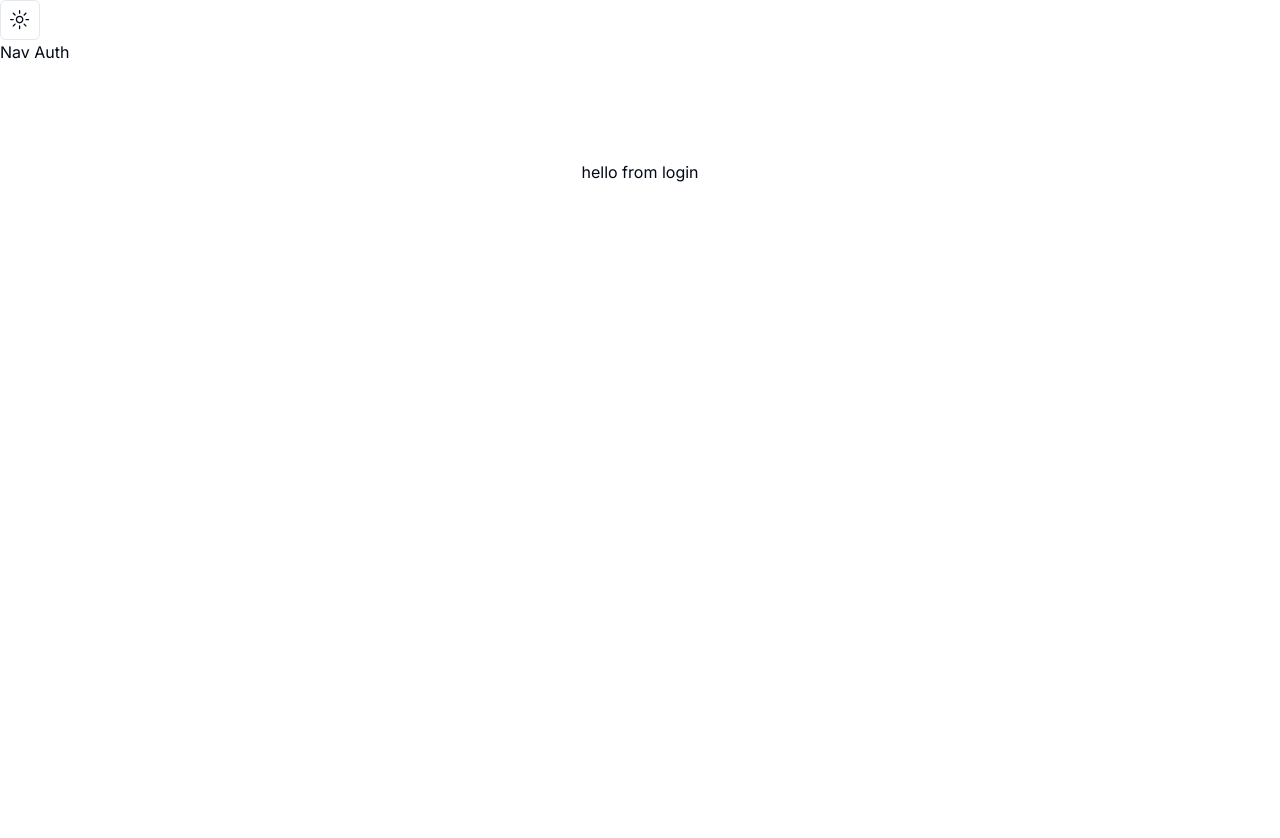
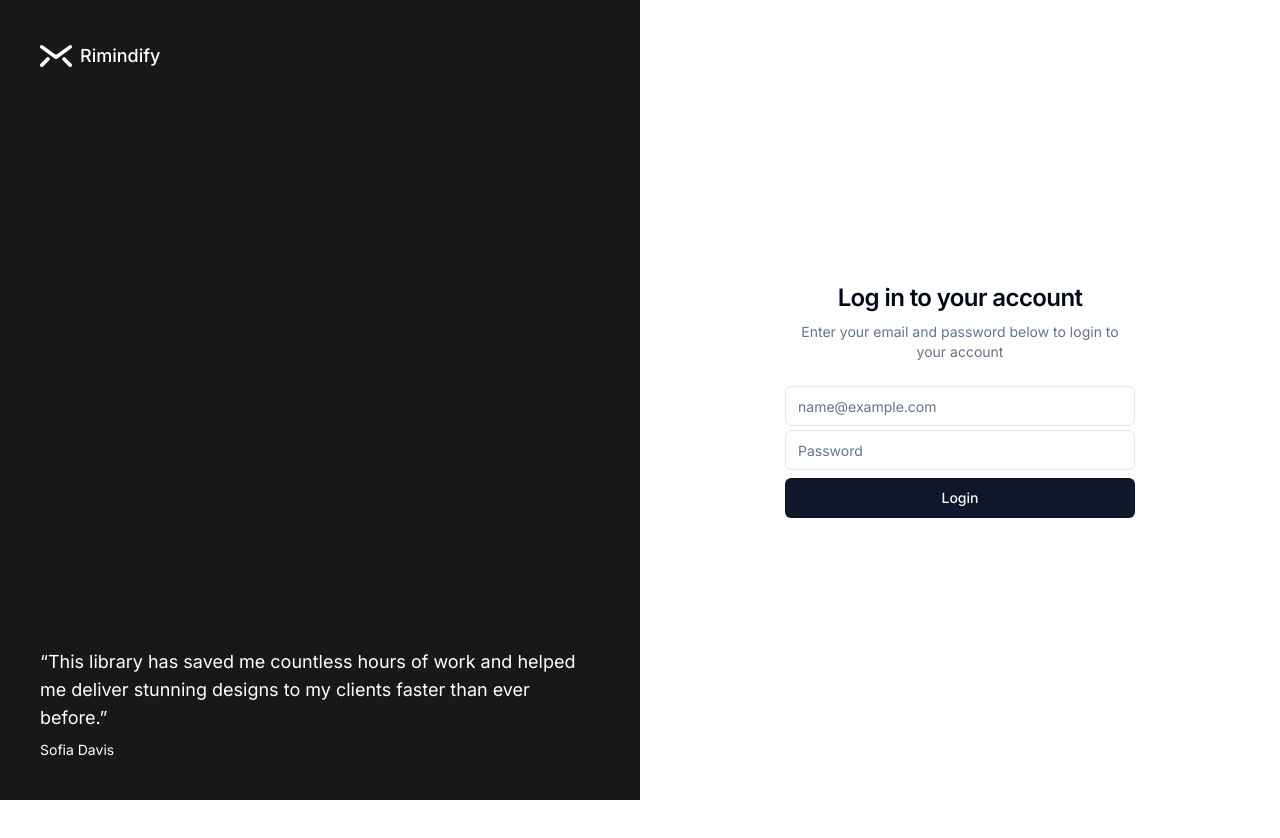
Before and after one commit to Aleksa0308/rimindify-frontend, a Next.js app: page /login in a window 1280 px wide. Shown: the top 838 px of the page. After the commit the page ends 800 px from the top, so only its background shows below. Built offline with nearby package versions, Linux system fonts and the light colour scheme.

Commit message:
as(feat): basic design for login

```diff
--- a/app/(auth)/layout.tsx
+++ b/app/(auth)/layout.tsx
@@ -3,10 +3,5 @@ export default function AuthLayout({
 }: {
     children: React.ReactNode
 }) {
-    return (
-        <div>
-            <nav>Nav Auth</nav>
-            {children}
-        </div>
-    )
+    return <div>{children}</div>
 }
--- a/app/(auth)/login/page.tsx
+++ b/app/(auth)/login/page.tsx
@@ -1,7 +1,82 @@
+import { Metadata } from 'next'
+import Image from 'next/image'
+import Link from 'next/link'
+import { buttonVariants } from '@/components/ui/button'
+
+import { cn } from '@/lib/utils'
+
+import { UserLoginForm } from '@/components/auth/user-login-form'
+import { Icons } from '@/components/icons'
+
+export const metadata: Metadata = {
+    title: 'Authentication',
+    description: 'Authentication forms built using the components.',
+}
+
 export default function Login() {
     return (
-        <section className="flex min-h-screen flex-col items-center justify-between p-24">
-            hello from login
-        </section>
+        <>
+            <div className="md:hidden">
+                <Image
+                    src="/examples/authentication-light.png"
+                    width={1280}
+                    height={843}
+                    alt="Authentication"
+                    className="block dark:hidden"
+                />
+                <Image
+                    src="/examples/authentication-dark.png"
+                    width={1280}
+                    height={843}
+                    alt="Authentication"
+                    className="hidden dark:block"
+                />
+            </div>
+            <div className="container relative hidden h-screen flex-col items-center justify-center md:grid lg:max-w-none lg:grid-cols-2 lg:px-0">
+                <div className="relative hidden h-full flex-col bg-muted p-10 text-white lg:flex dark:border-r">
+                    <div className="absolute inset-0 bg-zinc-900" />
+                    <div className="relative z-20 flex items-center text-lg font-medium">
+                        <Icons.rimindifyLogo className="mr-2 h-8 w-8 fill-white" />
+                        {/*<svg*/}
+                        {/*    xmlns="http://www.w3.org/2000/svg"*/}
+                        {/*    viewBox="0 0 24 24"*/}
+                        {/*    fill="none"*/}
+                        {/*    stroke="currentColor"*/}
+                        {/*    strokeWidth="2"*/}
+                        {/*    strokeLinecap="round"*/}
+                        {/*    strokeLinejoin="round"*/}
+                        {/*    className="mr-2 h-6 w-6"*/}
+                        {/*>*/}
+                        {/*    <path d="M15 6v12a3 3 0 1 0 3-3H6a3 3 0 1 0 3 3V6a3 3 0 1 0-3 3h12a3 3 0 1 0-3-3" />*/}
+                        {/*</svg>*/}
+                        Rimindify
+                    </div>
+                    <div className="relative z-20 mt-auto">
+                        <blockquote className="space-y-2">
+                            <p className="text-lg">
+                                &ldquo;This library has saved me countless hours
+                                of work and helped me deliver stunning designs
+                                to my clients faster than ever before.&rdquo;
+                            </p>
+                            <footer className="text-sm">Sofia Davis</footer>
+                        </blockquote>
+                    </div>
+                </div>
+                <div className="lg:p-8">
+                    <div className="mx-auto flex w-full flex-col justify-center space-y-6 sm:w-[350px]">
+                        <div className="flex flex-col space-y-2 text-center">
+                            <h1 className="text-2xl font-semibold tracking-tight">
+                                Log in to your account
+                            </h1>
+                            <p className="text-sm text-muted-foreground">
+                                Enter your email and password below to login to
+                                your account
+                            </p>
+                        </div>
+                        <UserLoginForm />
+                    </div>
+                </div>
+            </div>
+        </>
     )
 }
--- a/app/(home)/layout.tsx
+++ b/app/(home)/layout.tsx
@@ -1,3 +1,5 @@
+import { ThemeModeToggle } from '@/components/theme-mode-toggle'
+
 export default function HomeLayout({
     children,
 }: {
@@ -5,7 +7,9 @@ export default function HomeLayout({
 }) {
     return (
         <div>
-            <nav>Nav Home</nav>
+            <nav>
+                <ThemeModeToggle />
+            </nav>
             {children}
         </div>
     )
--- a/app/layout.tsx
+++ b/app/layout.tsx
@@ -23,9 +23,6 @@ export default function RootLayout({
                     enableSystem
                     disableTransitionOnChange
                 >
-                    <section>
-                        <ThemeModeToggle />
-                    </section>
                     {children}
                 </ThemeProvider>
             </body>
--- /dev/null
+++ b/components/auth/user-login-form.tsx
@@ -0,0 +1,63 @@
+'use client'
+import * as React from 'react'
+import { cn } from '@/lib/utils'
+import { useForm } from 'react-hook-form'
+import { Form, FormControl, FormLabel } from '@/components/ui/form'
+import { Input } from '@/components/ui/input'
+import { Button } from '@/components/ui/button'
+
+interface UserAuthFormProps extends React.HTMLAttributes<HTMLDivElement> {}
+export function UserLoginForm({ className, ...props }: UserAuthFormProps) {
+    const form = useForm()
+    const [isLoading, setIsLoading] = React.useState<boolean>(false)
+
+    async function onSubmit() {
+        setIsLoading(true)
+
+        setTimeout(() => {
+            setIsLoading(false)
+        }, 3000)
+    }
+
+    return (
+        <div className={cn('grid gap-6', className)} {...props}>
+            <Form {...form}>
+                <form onSubmit={form.handleSubmit(onSubmit)}>
+                    <div className="grid gap-2">
+                        <div className="grid gap-1">
+                            <FormLabel className="sr-only" htmlFor="email">
+                                Email
+                            </FormLabel>
+                            <FormControl>
+                                <Input
+                                    id="email"
+                                    placeholder="name@example.com"
+                                    type="email"
+                                    autoCapitalize="none"
+                                    autoComplete="email"
+                                    autoCorrect="off"
+                                    disabled={isLoading}
+                                />
+                            </FormControl>
+                            <FormLabel className="sr-only" htmlFor="email">
+                                Password
+                            </FormLabel>
+                            <FormControl>
+                                <Input
+                                    id="password"
+                                    placeholder="Password"
+                                    type="password"
+                                    autoCapitalize="none"
+                                    autoComplete="password"
+                                    autoCorrect="off"
+                                    disabled={isLoading}
+                                />
+                            </FormControl>
+                        </div>
+                        <Button disabled={isLoading}>Login</Button>
+                    </div>
+                </form>
+            </Form>
+        </div>
+    )
+}
--- /dev/null
+++ b/components/icons.tsx
@@ -0,0 +1,37 @@
+type IconProps = React.HTMLAttributes<SVGElement>
+export const Icons = {
+    rimindifyLogo: (props: IconProps) => (
+        <svg
+            xmlns="http://www.w3.org/2000/svg"
+            viewBox="0 0 584.62 399.15"
+            {...props}
+        >
+            <g id="Layer_2" data-name="Layer 2">
+                <g id="Layer_1-2" data-name="Layer 1">
+                    <path
+                        className="cls-1"
+                        d="M33.38,0h.86A33.33,33.33,0,0,1,53.9,6.42L273.08,166.56a33.34,33.34,0,0,0,39.32,0L531.58,6.42A33.3,33.3,0,0,1,551.23,0h0c32.24,0,45.69,41.21,19.66,60.22L312,249.4a33.34,33.34,0,0,1-39.32,0L13.73,60.22C-12.3,41.21,1.15,0,33.38,0Z"
+                    />
+                    <rect
+                        className="cls-1"
+                        x="55.32"
+                        y="198"
+                        width="68"
+                        height="224"
+                        rx="34"
+                        transform="translate(245.36 27.64) rotate(45)"
+                    />
+                    <rect
+                        className="cls-1"
+                        x="461.32"
+                        y="198"
+                        width="68"
+                        height="224"
+                        rx="34"
+                        transform="translate(1064.77 178.96) rotate(135)"
+                    />
+                </g>
+            </g>
+        </svg>
+    ),
+}
--- /dev/null
+++ b/components/ui/input.tsx
@@ -0,0 +1,25 @@
+import * as React from "react"
+
+import { cn } from "@/lib/utils"
+
+export interface InputProps
+  extends React.InputHTMLAttributes<HTMLInputElement> {}
+
+const Input = React.forwardRef<HTMLInputElement, InputProps>(
+  ({ className, type, ...props }, ref) => {
+    return (
+      <input
+        type={type}
+        className={cn(
+          "flex h-10 w-full rounded-md border border-input bg-background px-3 py-2 text-sm ring-offset-background file:border-0 file:bg-transparent file:text-sm file:font-medium placeholder:text-muted-foreground focus-visible:outline-none focus-visible:ring-2 focus-visible:ring-ring focus-visible:ring-offset-2 disabled:cursor-not-allowed disabled:opacity-50",
+          className
+        )}
+        ref={ref}
+        {...props}
+      />
+    )
+  }
+)
+Input.displayName = "Input"
+
+export { Input }
```
